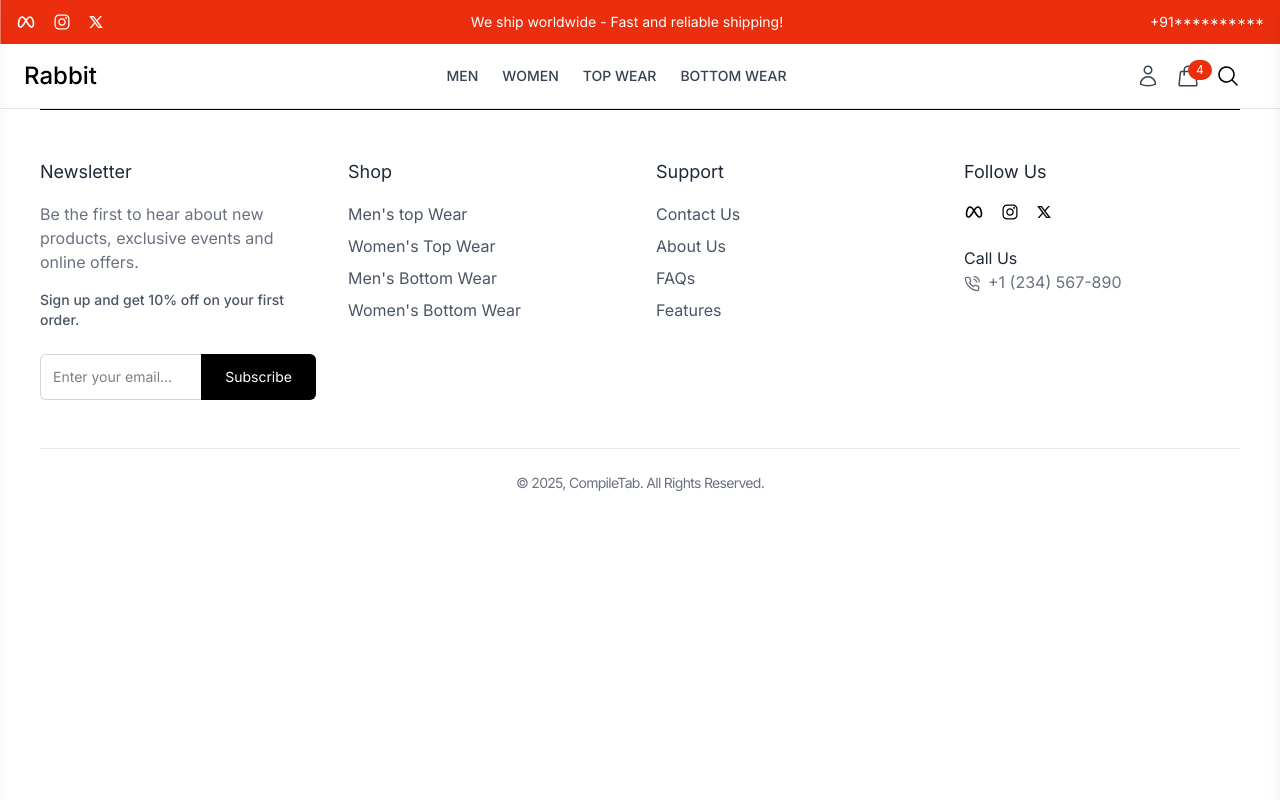
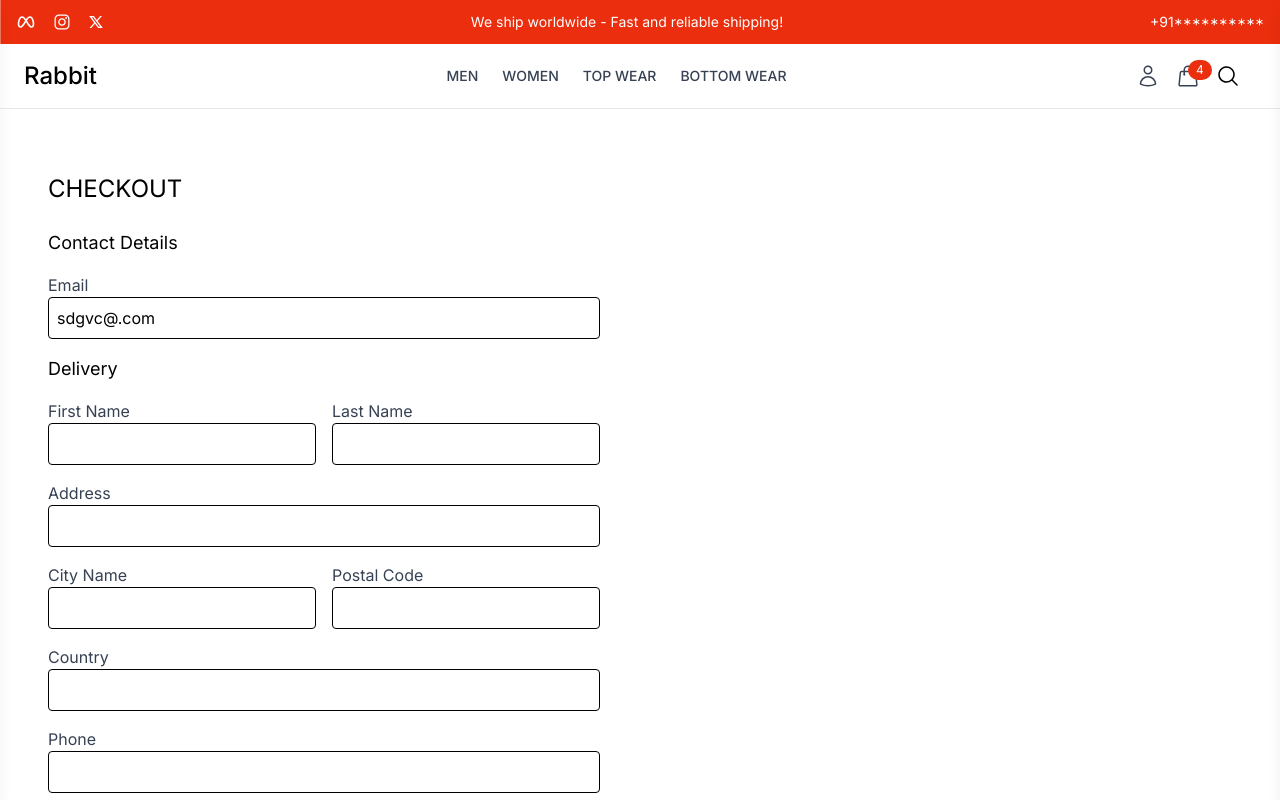
Before and after one commit to hridik-suresh/Rabbit-Co, a React (Vite) app in the folder frontend/vite-project/: page /checkout in a window 1280 px wide. Shown: the top 800 px of the page. Built offline with nearby package versions, Linux system fonts and the light colour scheme.

Commit message:
Form in ceckout page is created.

```diff
--- a/frontend/vite-project/src/components/Cart/Checkout.jsx
+++ b/frontend/vite-project/src/components/Cart/Checkout.jsx
@@ -1,11 +1,184 @@
+import { useState } from "react";
+import { useNavigate } from "react-router-dom";
 
+const cart = {
+  products: [
+    {
+      name: "Stylish Jacket",
+      size: "M",
+      color: "Black",
+      price: 120,
+      image: "https://picsum.photos/150?random=1",
+    },
+    {
+      name: "Shirt",
+      size: "M",
+      color: "Black",
+      price: 75,
+      image: "https://picsum.photos/150?random=5",
+    },
+  ],
+  totalPrice: 195,
+};
 
 function Checkout() {
+  const navigate = useNavigate();
+  const [checkoutId, setCheckoutId] = useState(null);
+  const [shippingAddress, setShippingAddress] = useState({
+    firstName: "",
+    lastName: "",
+    address: "",
+    city: "",
+    postalCode: "",
+    country: "",
+    phone: "",
+  });
 
-
-    return (
-        <div></div>
-    )
+  return (
+    <div className="grid grid-cols-1 lg:grid-cols-2 gap-8 max-w-7xl mx-auto py-10 px-6">
+      {/* {Left Section} */}
+      <div className="bg-white rounded-lg p-6">
+        <h2 className="text-2xl uppercase mb-6">Checkout</h2>
+        <form>
+          <h3 className="text-lg mb-4">Contact Details</h3>
+          <div className="mb-4">
+            <label className="block text-gray-700">Email</label>
+            <input
+              type="email"
+              value="sdgvc@.com"
+              className="w-full p-2 border rounded"
+              disabled
+            />
+          </div>
+          <h3 className="text-lg mb-4">Delivery</h3>
+          <div className="mb-4 grid grid-cols-2 gap-4">
+            <div>
+              <label className="block text-gray-700">First Name</label>
+              <input
+                type="text"
+                value={shippingAddress.firstName}
+                onChange={(e) =>
+                  setShippingAddress({
+                    ...shippingAddress,
+                    firtsName: e.target.value,
+                  })
+                }
+                className="w-full p-2 border rounded"
+                required
+              />
+            </div>
+            <div>
+              <label className="block text-gray-700">Last Name</label>
+              <input
+                type="text"
+                value={shippingAddress.lastName}
+                onChange={(e) =>
+                  setShippingAddress({
+                    ...shippingAddress,
+                    lastName: e.target.value,
+                  })
+                }
+                className="w-full p-2 border rounded"
+                required
+              />
+            </div>
+          </div>
+          <div className="mb-4 ">
+            <label className="block text-gray-700">Address</label>
+            <input
+              type="text"
+              value={shippingAddress.address}
+              required
+              className="w-full p-2 border rounded"
+              onChange={(e) =>
+                setShippingAddress({
+                  ...shippingAddress,
+                  address: e.target.value,
+                })
+              }
+            />
+          </div>
+          <div className="mb-4 grid grid-cols-2 gap-4">
+            <div>
+              <label className="block text-gray-700">City Name</label>
+              <input
+                type="text"
+                value={shippingAddress.city}
+                onChange={(e) =>
+                  setShippingAddress({
+                    ...shippingAddress,
+                    city: e.target.value,
+                  })
+                }
+                className="w-full p-2 border rounded"
+                required
+              />
+            </div>
+            <div>
+              <label className="block text-gray-700">Postal Code</label>
+              <input
+                type="text"
+                value={shippingAddress.postalCode}
+                onChange={(e) =>
+                  setShippingAddress({
+                    ...shippingAddress,
+                    postalCode: e.target.value,
+                  })
+                }
+                className="w-full p-2 border rounded"
+                required
+              />
+            </div>
+          </div>
+          <div className="mb-4 ">
+            <label className="block text-gray-700">Country</label>
+            <input
+              type="text"
+              value={shippingAddress.country}
+              required
+              className="w-full p-2 border rounded"
+              onChange={(e) =>
+                setShippingAddress({
+                  ...shippingAddress,
+                  country: e.target.value,
+                })
+              }
+            />
+          </div>
+          <div className="mb-4 ">
+            <label className="block text-gray-700">Phone</label>
+            <input
+              type="tel"
+              value={shippingAddress.phone}
+              required
+              className="w-full p-2 border rounded"
+              onChange={(e) =>
+                setShippingAddress({
+                  ...shippingAddress,
+                  phone: e.target.value,
+                })
+              }
+            />
+          </div>
+          <div className="mb-6">
+            {!checkoutId ? (
+              <button
+                type="submit"
+                className="w-full bg-black text-white py-3 rounded"
+              >
+                Continue to Payment
+              </button>
+            ) : (
+              <div>
+                <h3 className="text-lg mb-4">Pay with Paypal</h3>
+                {/* {Paypal Component} */}
+              </div>
+            )}
+          </div>
+        </form>
+      </div>
+    </div>
+  );
 }
 
 export default Checkout;
```
